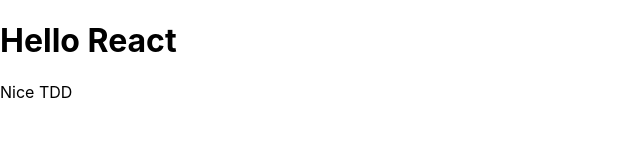
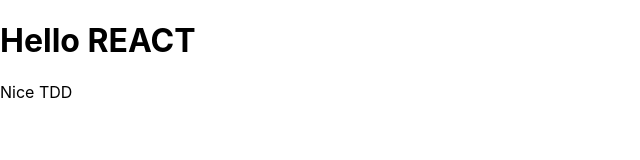
Before and after one commit to Reuno92/React16-counter-functionnalHook, a React (Create React App) app: page / in a window 1280 px wide. Shown: the top 160 px of the page, without its empty margins (0-640 px from the left). Built offline with nearby package versions, Linux system fonts and the light colour scheme.

Commit message:
test(app.test): add a test: generates a label
it should return Hello REACT

```diff
--- a/src/App.tsx
+++ b/src/App.tsx
@@ -1,10 +1,15 @@
 import React, { Component } from 'react';
 
 class App extends Component {
+
+    private label(name: string) {
+        return `Hello ${name.toUpperCase()}`;
+    }
+
   render() {
     return (
         <div>
-          <h1>Hello React</h1>
+          <h1>{ this.label('React') }</h1>
           <p>Nice TDD</p>
         </div>
     );
```
Also changed, not shown: 1 other file (tests, documents, lock files or other folders).
